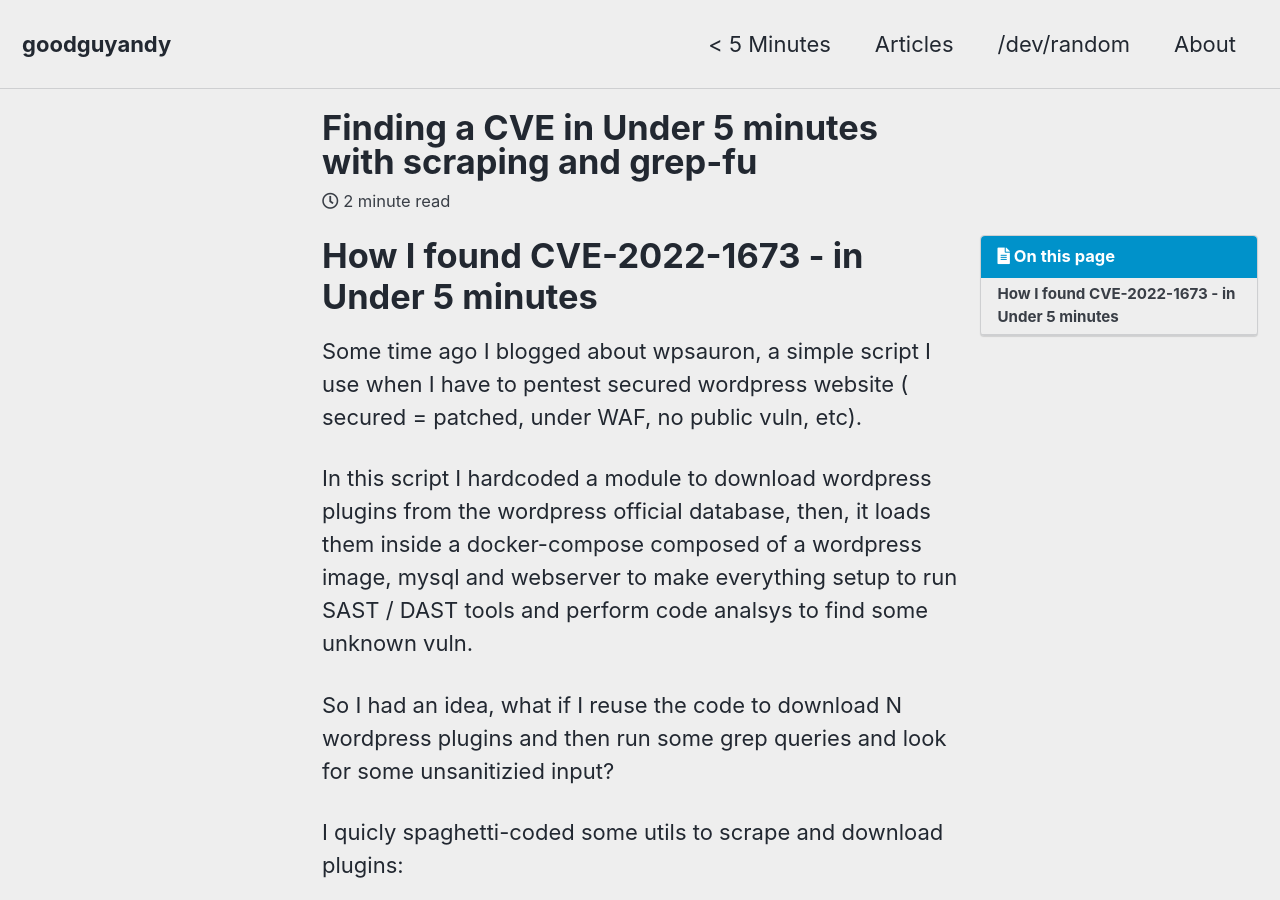
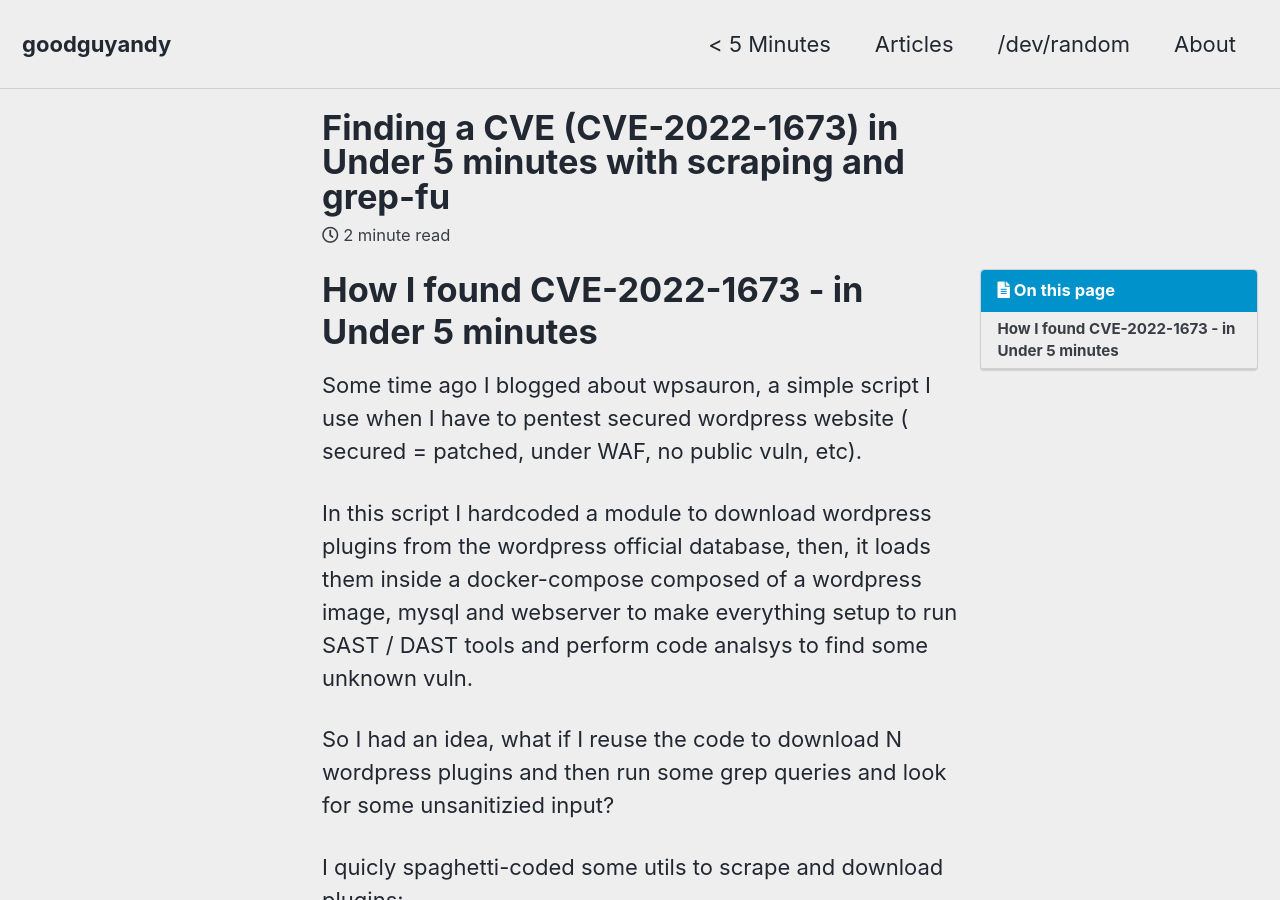
Before and after one commit to goodguyandy/goodguyandy.github.io, a Jekyll site: the page built from articles/_posts/2022-05-05-finding-cve-in-under-5-minutes.md, in a window 1280 px wide and 900 px high. Built offline with Jekyll 4.4.1, drawn with Linux system fonts in a browser that asks for light colours; cached includes are drawn as plain includes.

Commit message:
added posts

```diff
--- a/articles/_posts/2022-05-05-finding-cve-in-under-5-minutes.md
+++ b/articles/_posts/2022-05-05-finding-cve-in-under-5-minutes.md
@@ -1,5 +1,5 @@
 ---
-title:  "Finding a CVE in Under 5 minutes with scraping and grep-fu"
+title:  "Finding a CVE (CVE-2022-1673) in Under 5 minutes with scraping and grep-fu"
 ---
 # How I found  CVE-2022-1673 -  in Under 5 minutes
 
```
